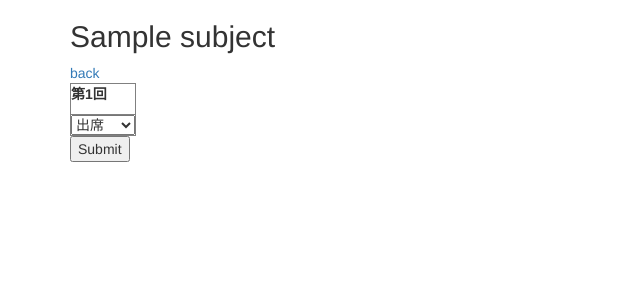
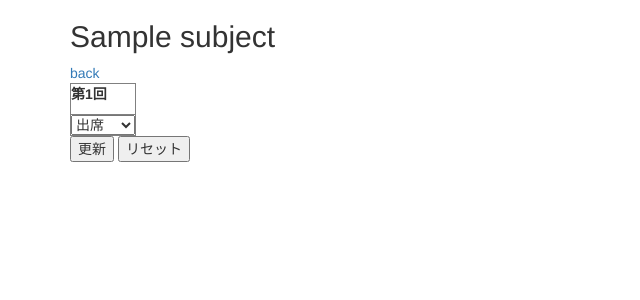
Before and after one commit to riku179/AbsenceManager, a Django app: a page that uses templates/cms/detail.html in a window 1280 px wide. Shown: the top 300 px of the page, without its empty margins (0-640 px from the left). Run offline with Django 3.2, Linux system fonts and the light colour scheme; tables that the repository leaves empty hold one stand-in row (values such as "Sample post"); some libraries are stand-ins or nearby versions.

Commit message:
add detail画面にリセットボタンを追加

```diff
--- a/templates/cms/detail.html
+++ b/templates/cms/detail.html
@@ -27,7 +27,8 @@
           </form>
         </tr>
       </table>
-    <input type="submit" value="Submit" form="absence">
+    <input type="submit" value="更新" form="absence"/>
+    <input type="reset" value="リセット">
     {% endifequal %}
   </div>
 {% endblock %}
```
